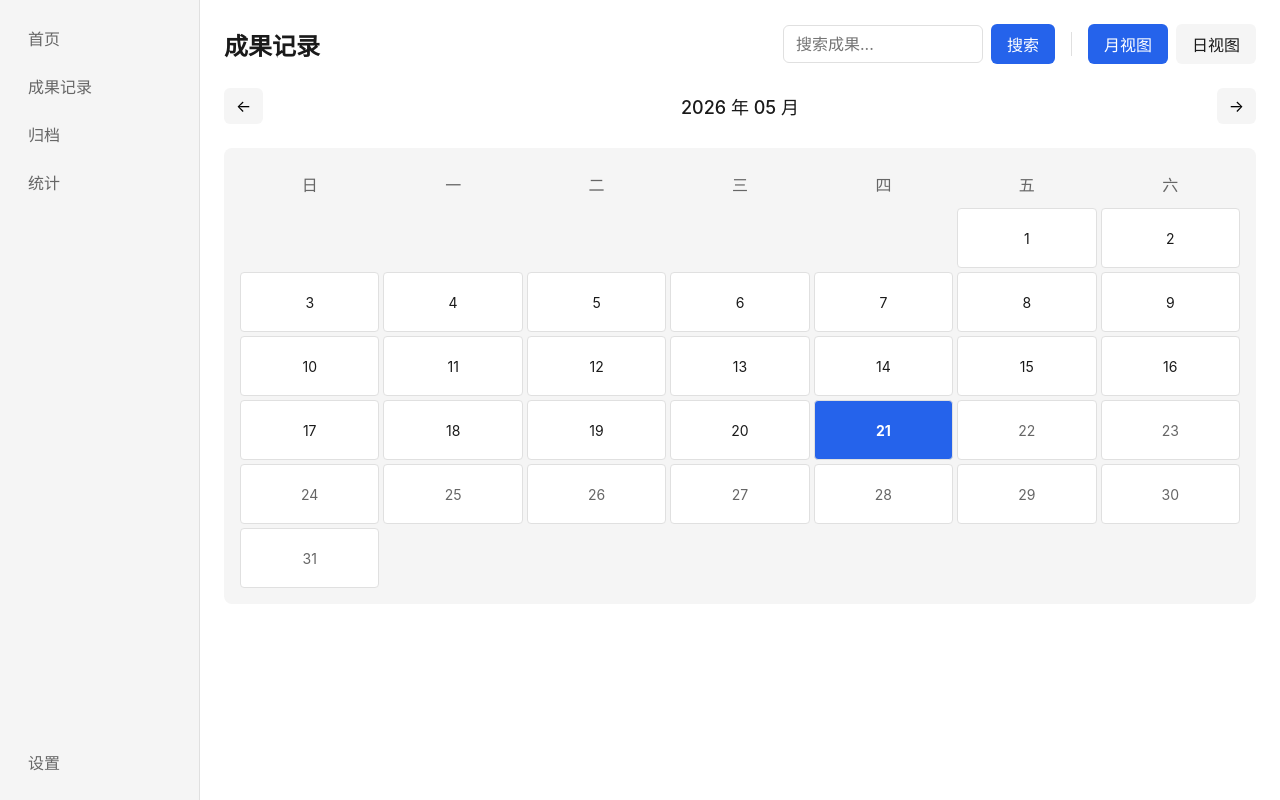
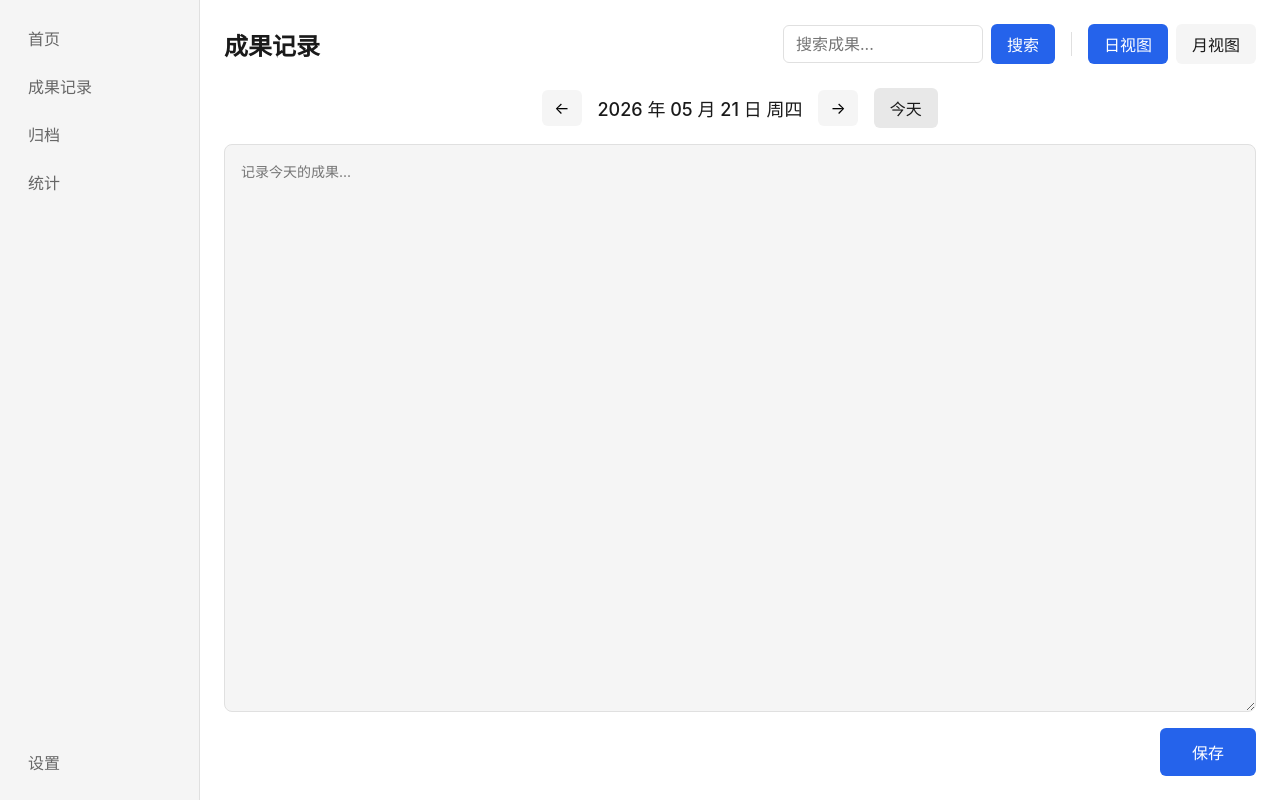
Before and after one commit to nicheng251/Yi, a React (Vite) app: page /results in a window 1280 px wide. Built offline with nearby package versions, Linux system fonts and the light colour scheme.

Commit message:
Swap view toggle order and default to day view

```diff
--- a/src/pages/Results.tsx
+++ b/src/pages/Results.tsx
@@ -20,7 +20,7 @@ interface CommandResponse<T> {
 export default function Results() {
   const [currentMonth, setCurrentMonth] = useState(new Date());
   const [records, setRecords] = useState<Map<string, DailyRecord>>(new Map());
-  const [viewMode, setViewMode] = useState<'month' | 'day'>('month');
+  const [viewMode, setViewMode] = useState<'month' | 'day'>('day');
   const [currentDate, setCurrentDate] = useState(new Date());
   const [editingContent, setEditingContent] = useState("");
   const [searchQuery, setSearchQuery] = useState("");
@@ -152,6 +152,17 @@ export default function Results() {
           </button>
           <div style={{ width: 1, height: 24, backgroundColor: "var(--border)", margin: "0 8px" }} />
           <button
+            onClick={() => setViewMode('day')}
+            style={{
+              padding: "8px 16px",
+              backgroundColor: viewMode === 'day' ? "var(--accent)" : "var(--bg-secondary)",
+              color: viewMode === 'day' ? "white" : "var(--text-primary)",
+              borderRadius: 6,
+            }}
+          >
+            日视图
+          </button>
+          <button
             onClick={() => setViewMode('month')}
             style={{
               padding: "8px 16px",
@@ -161,17 +172,6 @@ export default function Results() {
             }}
           >
             月视图
-          </button>
-          <button
-            onClick={() => setViewMode('day')}
-            style={{
-              padding: "8px 16px",
-              backgroundColor: viewMode === 'day' ? "var(--accent)" : "var(--bg-secondary)",
-              color: viewMode === 'day' ? "white" : "var(--text-primary)",
-              borderRadius: 6,
-            }}
-          >
-            日视图
           </button>
         </div>
       </div>
```
